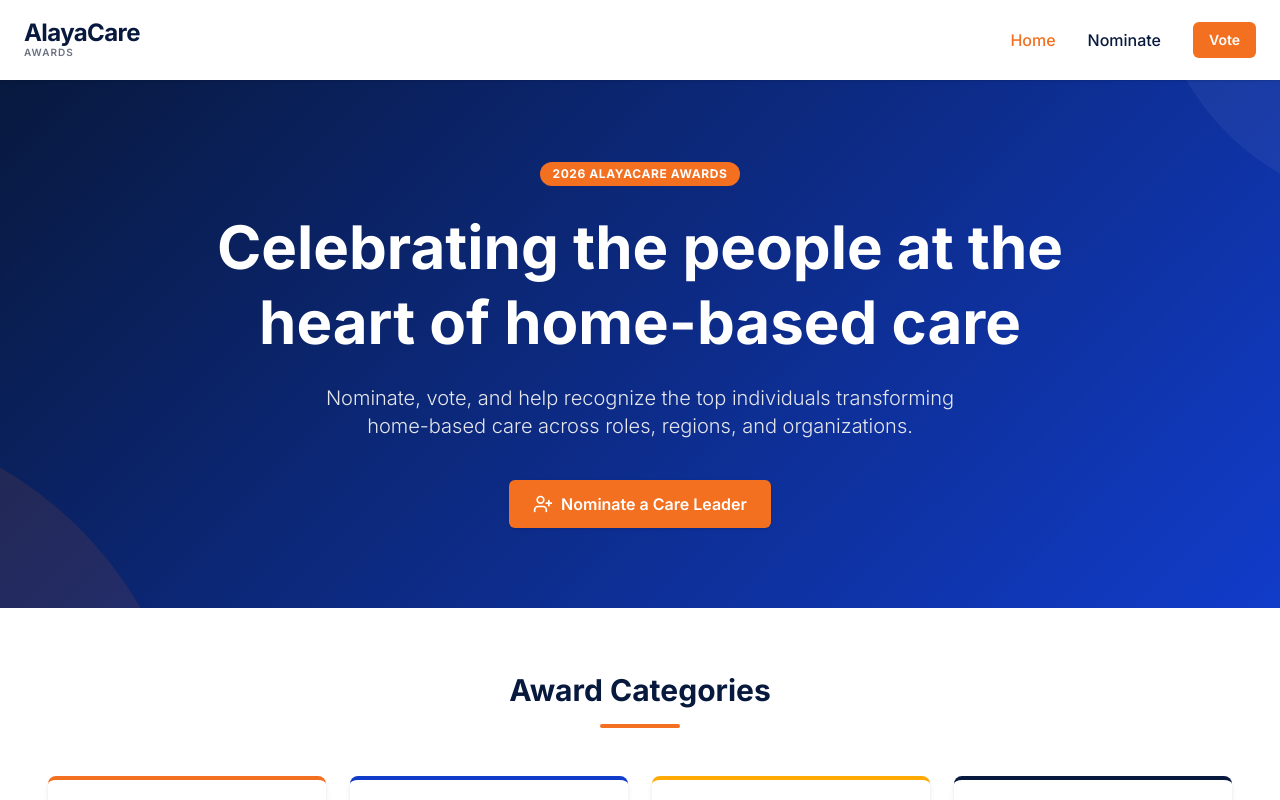
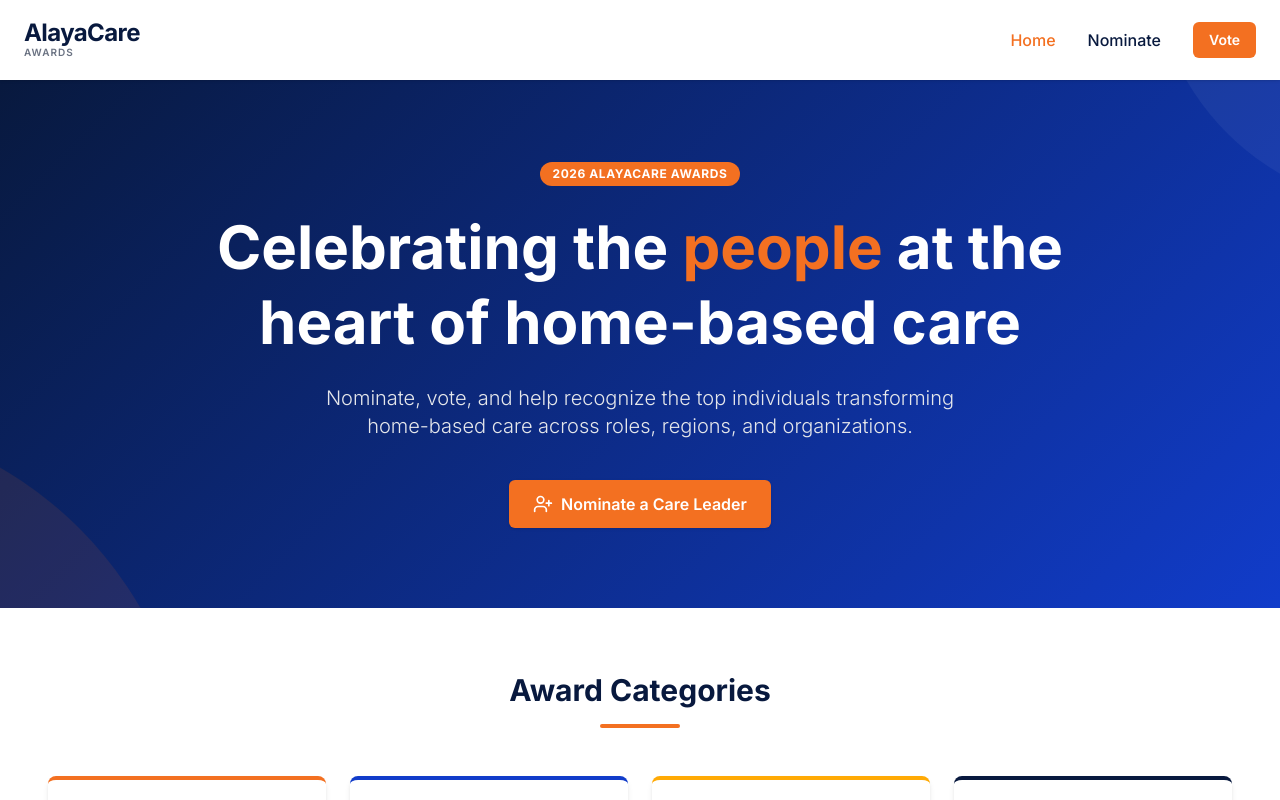
Before and after one commit to wcorman/alayacare-awards, a Next.js app: page / in a window 1280 px wide. Shown: the top 800 px of the page. Built offline with nearby package versions, Linux system fonts and the light colour scheme.

Commit message:
Add accent color to 'people' in hero headline

```diff
--- a/app/page.tsx
+++ b/app/page.tsx
@@ -29,7 +29,7 @@
             2026 AlayaCare Awards
           </span>
           <h1 className="text-4xl md:text-6xl font-bold mb-6 leading-tight">
-            Celebrating the people at the heart of home-based care
+            Celebrating the <span style={{ color: '#f37021' }}>people</span> at the heart of home-based care
           </h1>
           <p className="text-lg md:text-xl text-gray-200 mb-10 max-w-2xl mx-auto font-light">
             Nominate, vote, and help recognize the top individuals transforming home-based care across roles, regions, and organizations.
```
